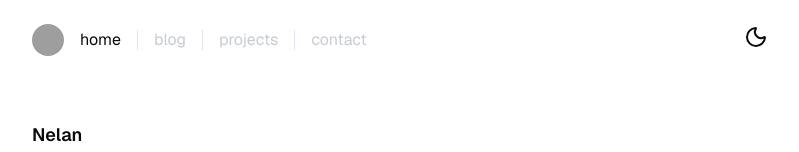
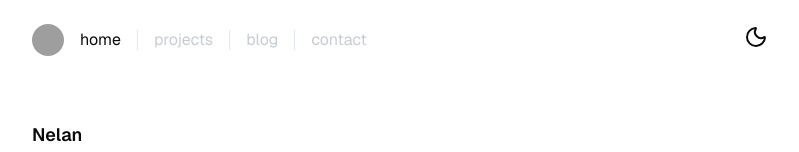
Before and after one commit to NelanJoe/nelan, a Next.js app: page / in a window 1280 px wide. Shown: the top 152 px of the page, without its empty margins (240-1039 px from the left). Built offline with nearby package versions, Linux system fonts and the light colour scheme; grey boxes are pictures that could not be loaded.

Commit message:
fix: header

```diff
--- a/src/components/header.tsx
+++ b/src/components/header.tsx
@@ -24,9 +24,9 @@ export default function Header() {
           </Link>
           <NavLink href="/">home</NavLink>
           <Separator orientation="vertical" className="bg-slate-300/60" />
+          <NavLink href="/projects">projects</NavLink>
+          <Separator orientation="vertical" className="bg-slate-300/60" />
           <NavLink href="/blog">blog</NavLink>
-          <Separator orientation="vertical" className="bg-slate-300/60" />
-          <NavLink href="/projects">projects</NavLink>
           <Separator orientation="vertical" className="bg-slate-300/60" />
           <NavLink href="/contact">contact</NavLink>
         </div>
```
